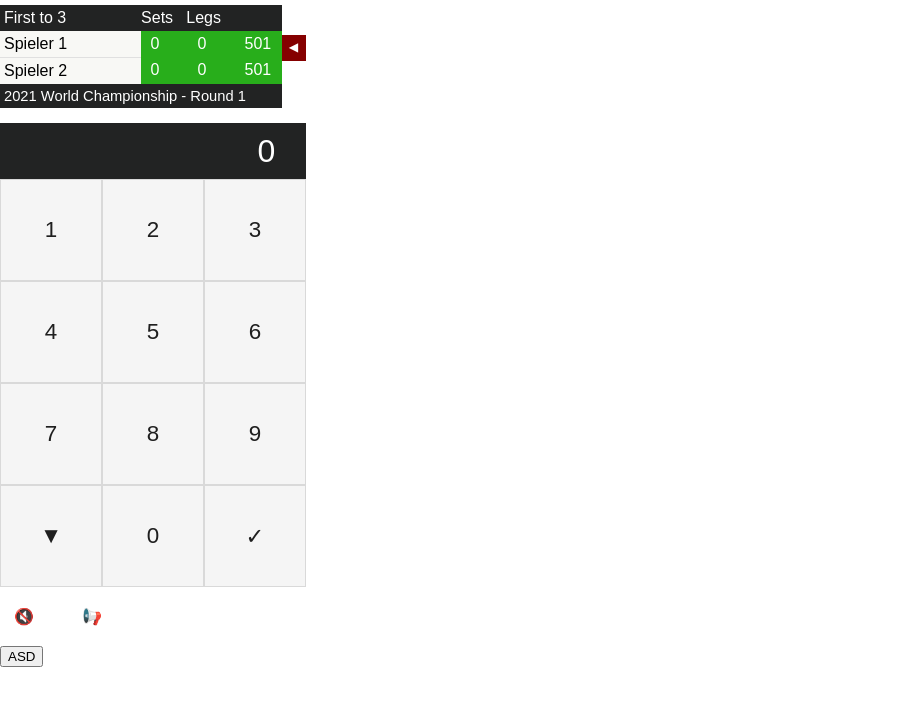
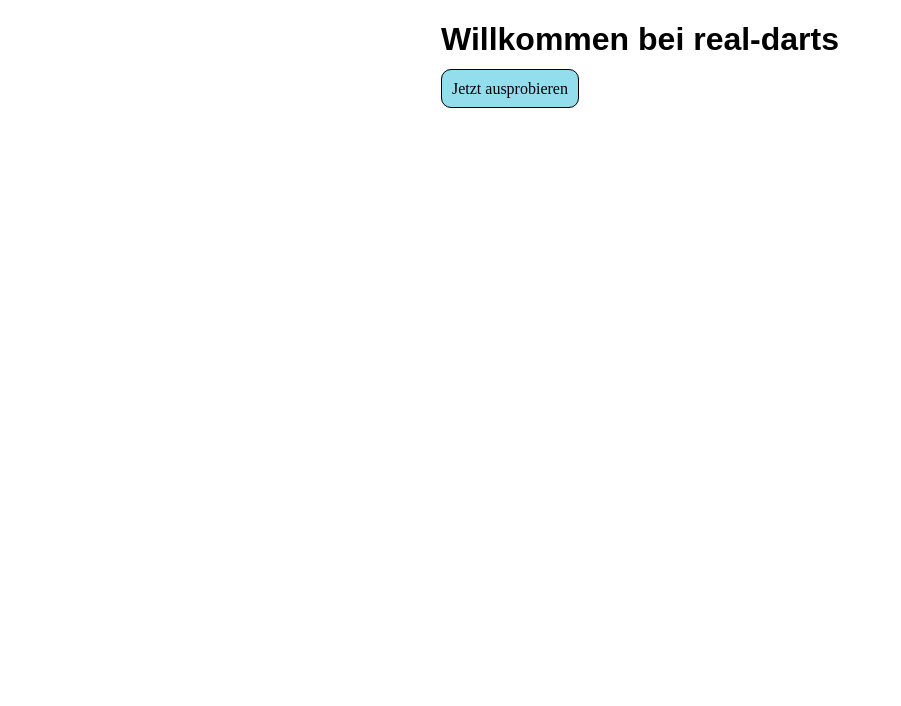
Before and after one commit to zakups/darts-project, an Angular app: page / in a window 1280 px wide. Shown: the top 706 px of the page, without its empty margins (0-901 px from the left). Built offline with nearby package versions, Linux system fonts and the light colour scheme.

Commit message:
FrontPage add

```diff
--- a/src/app/app.component.html
+++ b/src/app/app.component.html
@@ -7,6 +7,6 @@
 <!-- * * * * * * * to get started with your project! * * * * * * * * -->
 <!-- * * * * * * * * * * * * * * * * * * * * * * * * * * * * * * * -->
 
-<app-zahleneingabe></app-zahleneingabe>
+<!-- <app-zahleneingabe></app-zahleneingabe> NEU -->
 
 <router-outlet></router-outlet>
--- /dev/null
+++ b/src/app/frontpage/frontpage.component.html
@@ -0,0 +1,6 @@
+<div class="content">
+        <div>
+            <h1>Willkommen bei real-darts</h1>
+             <a class="button" routerLink="/match">Jetzt ausprobieren</a>
+        </div>
+</div>
--- /dev/null
+++ b/src/app/frontpage/frontpage.component.sass
@@ -0,0 +1,19 @@
+h1
+    font-family: Arial
+
+.button
+    text-decoration: none
+    border: 1px solid black
+    border-radius: 10px
+    color: black
+    padding: 10px
+    background-color: #93dded
+
+
+.button:hover
+    background-color: #67a9b8
+
+.content
+
+    display: flex
+    justify-content: center
--- /dev/null
+++ b/src/app/frontpage/frontpage.component.ts
@@ -0,0 +1,15 @@
+import { Component, OnInit } from '@angular/core';
+
+@Component({
+  selector: 'app-frontpage',
+  templateUrl: './frontpage.component.html',
+  styleUrls: ['./frontpage.component.sass']
+})
+export class FrontpageComponent implements OnInit {
+
+  constructor() { }
+
+  ngOnInit(): void {
+  }
+
+}
--- /dev/null
+++ b/src/app/match/match.component.html
@@ -0,0 +1 @@
+<h1>match works</h1>
--- a/src/app/zahleneingabe/zahleneingabe.component.html
+++ b/src/app/zahleneingabe/zahleneingabe.component.html
@@ -62,5 +62,3 @@
         <p *ngIf="soundStatusCl" (click)="soundStatusCl = !soundStatusCl">📢</p>
     </div>
 </div>
-
-<button (click)="testklick()">ASD</button>
--- a/src/app/zahleneingabe/zahleneingabe.component.ts
+++ b/src/app/zahleneingabe/zahleneingabe.component.ts
@@ -244,11 +244,5 @@ export class ZahleneingabeComponent implements OnInit {
   }
 
 
-  testklick() : void {
-    this.testaudio.src = "../assets/bg1.mp3"
-    this.testaudio.load();
-    this.testaudio.play();
-}
-
 
 }
```
Also changed, not shown: src/app/app.module.ts (+12 -2 lines), src/app/match/match.component.ts (added, +15 -0 lines), src/app/match/match.component.sass (added), 2 other files (tests, documents, lock files or other folders).
